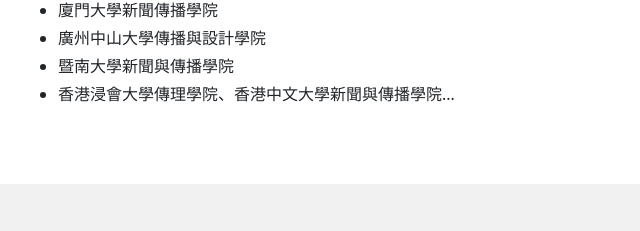
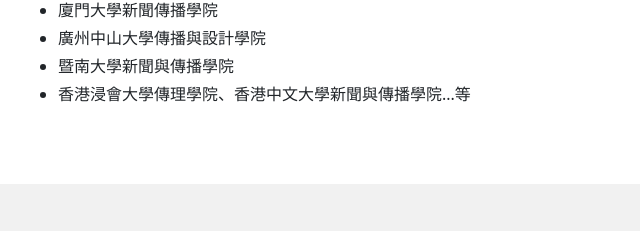
Before and after one commit to 107405008/2022_NCCU_COMM, a plain HTML site: page website/introduction.html in a window 1280 px wide. Shown: the part 1516-1747 px from the top of the page, 152-792 px from the left. Drawn offline with nearby package versions, Linux system fonts and the light colour scheme.

Commit message:
修正簡介

```diff
--- a/website/introduction.html
+++ b/website/introduction.html
@@ -502,7 +502,7 @@
                         <li>廈門大學新聞傳播學院</li>
                         <li>廣州中山大學傳播與設計學院</li>
                         <li>暨南大學新聞與傳播學院</li>
-                        <li>香港浸會大學傳理學院、香港中文大學新聞與傳播學院...</li>
+                        <li>香港浸會大學傳理學院、香港中文大學新聞與傳播學院...等</li>
                       </ul>
 
                     </p>
```
